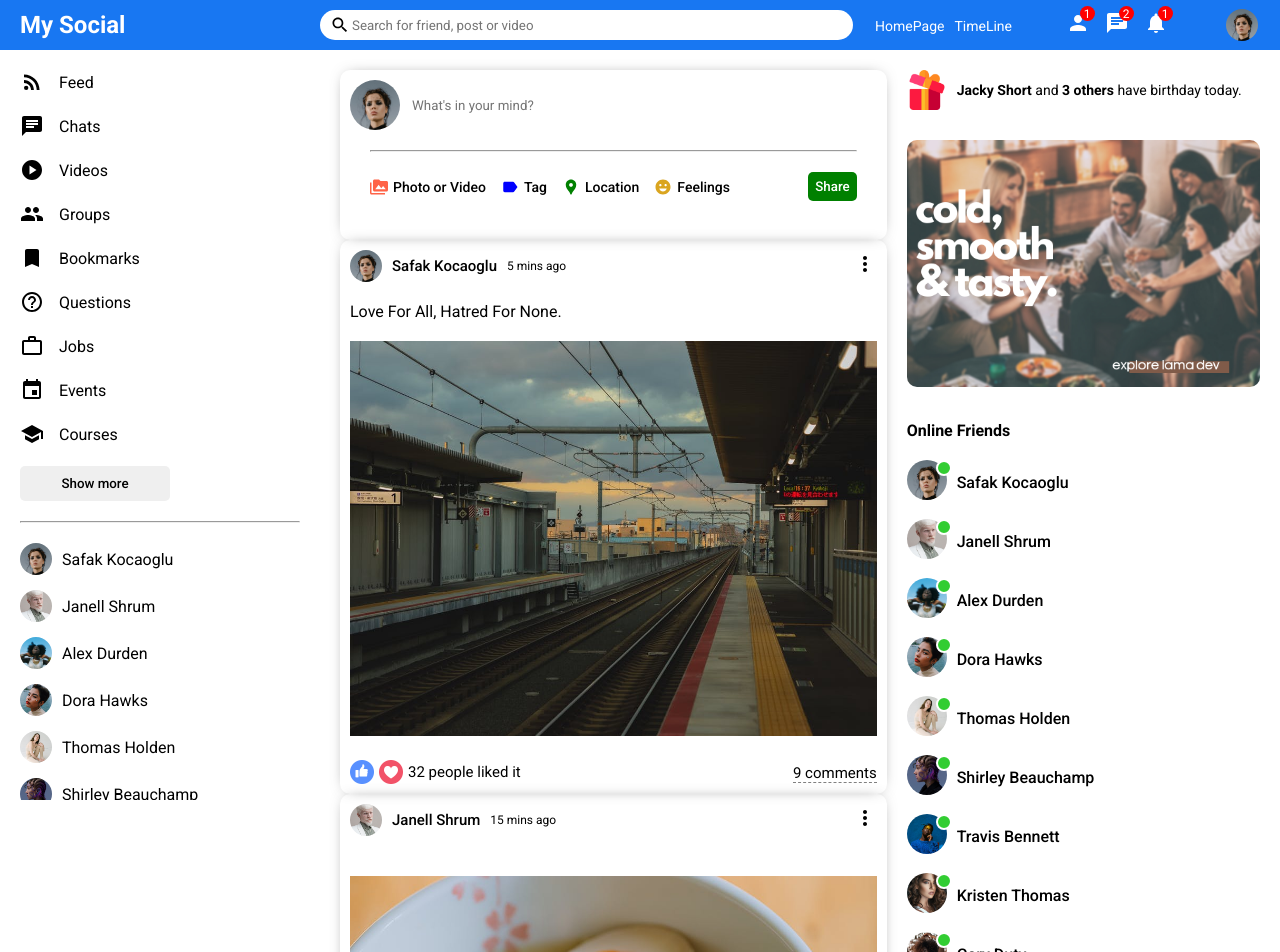
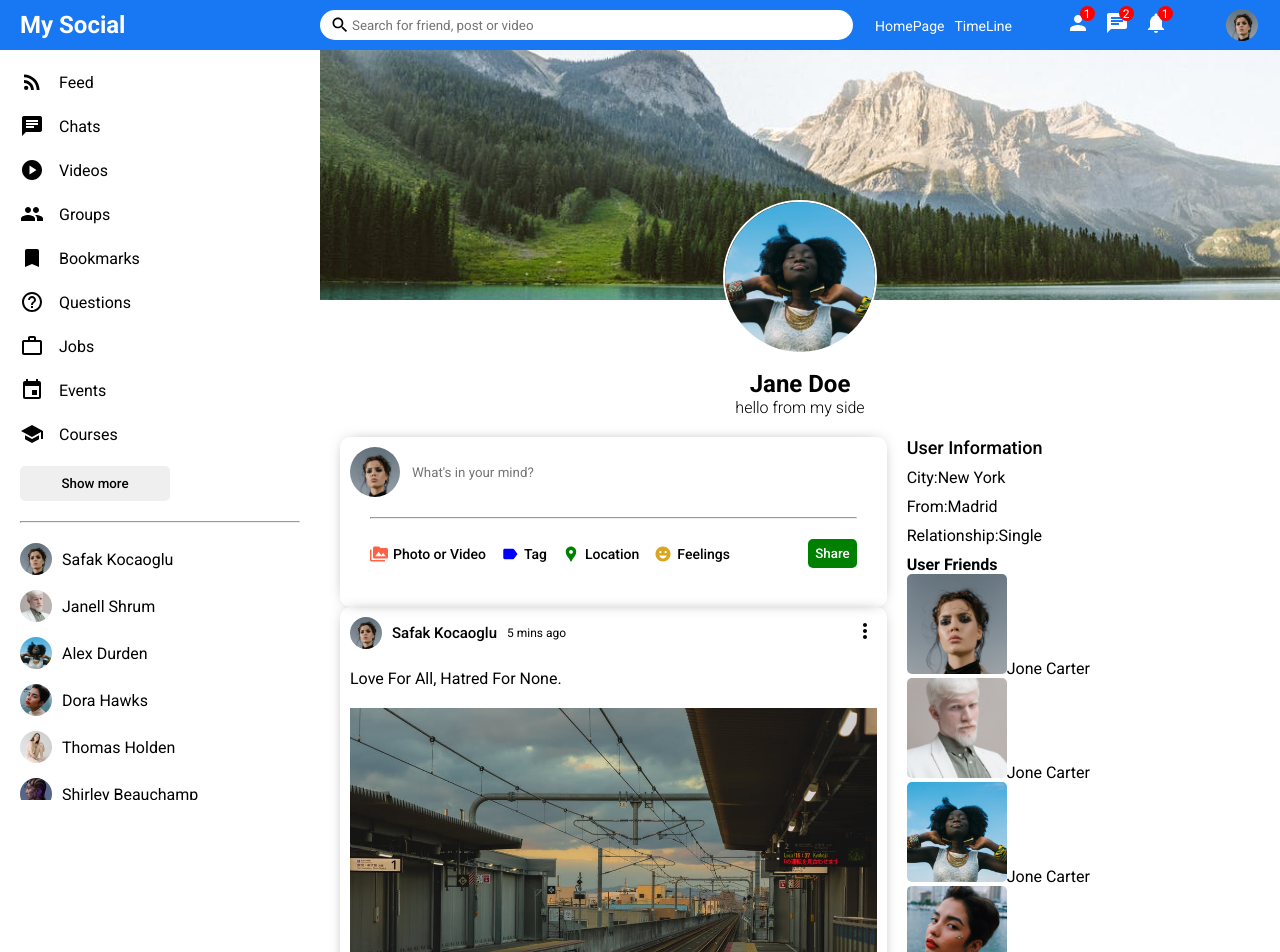
Before and after one commit to jehanzaib-dev/social, a React (Create React App) app: page / in a window 1280 px wide. Shown: the top 952 px of the page. Built offline with nearby package versions, Linux system fonts and the light colour scheme.

Commit message:
profile page created and coded

```diff
--- a/src/App.js
+++ b/src/App.js
@@ -1,8 +1,9 @@
 import HomePage from './pages/home/home.jsx';
+import ProfilePage from './pages/profile/profile.jsx';
 
 function App() {
   return (
-    <HomePage/>
+    <ProfilePage/>
   )
 }
 
--- a/src/components/rightbar/rightbar.css
+++ b/src/components/rightbar/rightbar.css
@@ -29,3 +29,17 @@
 	padding: 0;
 	list-style: none;
 }
+.rightBarTitle{
+	font-size: 18px;
+	font-weight: 500;
+	margin-bottom: 10px;
+}
+.rightBarDataCntnr{
+	margin-bottom: 10px;
+}
+.userFollowingImg{
+	width: 100px;
+	height: 100px;
+	border-radius: 5px;
+	object-fit: cover;
+}
--- a/src/components/rightbar/rightbar.jsx
+++ b/src/components/rightbar/rightbar.jsx
@@ -5,12 +5,74 @@ import {Users} from '../../dummyData.js';
 
 
 
-export default function RightBar(){
+export default function RightBar({profile}){
 
-return(
-	<div className='rightBar'>
-		<div className="rightbarWrapper">
-			<div className="birthdayContainer">
+	const ProfileRightBar=()=>{
+		return(
+			<>
+			<h4 className="rightBarTitle">User Information
+			</h4>
+			<div className="rightBarDataCntnr">
+			<span className="rightBarDataKey">City:
+			</span>
+			<span className="rightBarDataValue">New York
+			</span>
+			</div>
+			<div className="rightBarDataCntnr">
+			<span className="rightBarDataKey">From:
+			</span>
+			<span className="rightBarDataValue">Madrid
+			</span>
+			</div>
+			<div className="rightBarDataCntnr">
+			<span className="rightBarDataKey">Relationship:
+			</span>
+			<span className="rightBarDataValue">Single
+			</span>
+			</div>
+			<h4>User Friends</h4>
+			<div className="userFollowings">
+			<div className="userFollowingItem">
+			<img src="assets/person/1.jpeg" alt="" className="userFollowingImg"/>
+			<span className="rightbarFollowingName">Jone Carter
+			</span>
+			</div>
+			<div className="userFollowingItem">
+			<img src="assets/person/2.jpeg" alt="" className="userFollowingImg"/>
+			<span className="rightbarFollowingName">Jone Carter
+			</span>
+			</div>
+			<div className="userFollowingItem">
+			<img src="assets/person/3.jpeg" alt="" className="userFollowingImg"/>
+			<span className="rightbarFollowingName">Jone Carter
+			</span>
+			</div>
+			<div className="userFollowingItem">
+			<img src="assets/person/4.jpeg" alt="" className="userFollowingImg"/>
+			<span className="rightbarFollowingName">Jone Carter
+			</span>
+			</div>
+			<div className="userFollowingItem">
+			<img src="assets/person/5.jpeg" alt="" className="userFollowingImg"/>
+			<span className="rightbarFollowingName">Jone Carter
+			</span>
+			</div>
+			<div className="userFollowingItem">
+			<img src="assets/person/6.jpeg" alt="" className="userFollowingImg"/>
+			<span className="rightbarFollowingName">Jone Carter
+			</span>
+			</div>
+
+			</div>
+
+
+			</>
+			)
+	}
+	const HomeRightBar=()=>{
+		return(
+		<>
+		<div className="birthdayContainer">
 				<img src="assets/gift.png" alt="" className="birthdayImg"/>
 				<span className="birthdayReminder"><b>Jacky Short </b>and <b>3 others</b> have birthday today.</span>
 
@@ -24,6 +86,14 @@ return(
 			}
 
 			</ul>
+		</>
+		)
+	}
+
+return(
+	<div className='rightBar'>
+		<div className="rightbarWrapper">
+			<ProfileRightBar/>
 
 		</div>
 
--- /dev/null
+++ b/src/pages/profile/profile.css
@@ -0,0 +1,42 @@
+.profileContainer{
+	display: flex;
+}
+.profileRight{
+	flex: 9;
+}
+.profileTopImagesCntnr{
+	height: 320px;
+	position: relative;
+}
+.profileCoverImg{
+	width: 100%;
+	height: 250px;
+	object-fit: cover;
+}
+.profilePicImg{
+	width: 150px;
+	height: 150px;
+	border-radius: 50%;
+	border: 2px solid white;
+	object-fit: cover;
+	position: absolute;
+	right: 0;
+	left: 0;
+	margin:auto;
+	top: 150px;
+}
+.profileTopTextCntnr{
+	display: flex;
+	flex-direction: column;
+	align-items: center;
+	justify-content: center;
+}
+.profileUsername{
+	font-size: 24px;
+}
+.profileUserDesc{
+	font-weight: 300;
+}
+.profileRightBottom{
+	display: flex;
+}
--- /dev/null
+++ b/src/pages/profile/profile.jsx
@@ -0,0 +1,38 @@
+import "./profile.css";
+import TopBar from '../../components/topbar/topbar.jsx';
+import Sidebar from '../../components/sidebar/sidebar.jsx';
+import Feed from '../../components/feed/feed.jsx';
+import RightBar from '../../components/rightbar/rightbar.jsx';
+
+
+export default function ProfilePage(){
+
+	return(
+		<>
+		<TopBar/>
+		<div className="profileContainer">
+			<Sidebar/>
+			<div className="profileRight">
+			<div className="profileRightTop">
+			<div className="profileTopImagesCntnr">
+			<img src='assets/post/3.jpeg' alt="" className="profileCoverImg"/>
+			<img src='assets/person/3.jpeg' alt="" className="profilePicImg"/>
+
+			</div>
+			<div className="profileTopTextCntnr">
+			<h4 className="profileUsername">Jane Doe</h4>
+			<span className="profileUserDesc">hello from my side</span>
+			</div>
+
+			</div>
+			<div className="profileRightBottom">
+			<Feed/>
+			<RightBar profile/>
+			</div>
+
+			</div>
+
+		</div>
+		</>
+		)
+}
```
Also changed, not shown: 1 other file (tests, documents, lock files or other folders).
